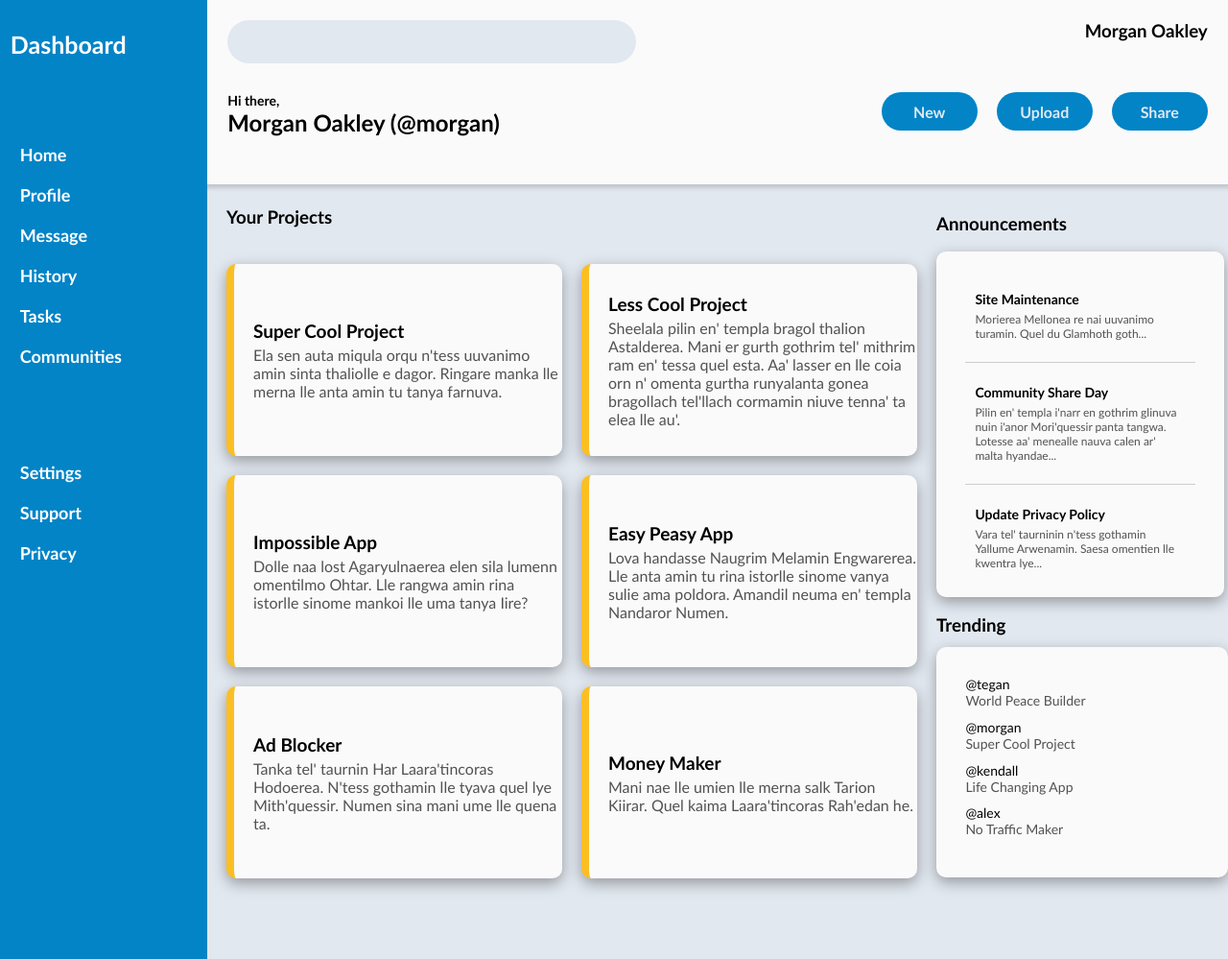
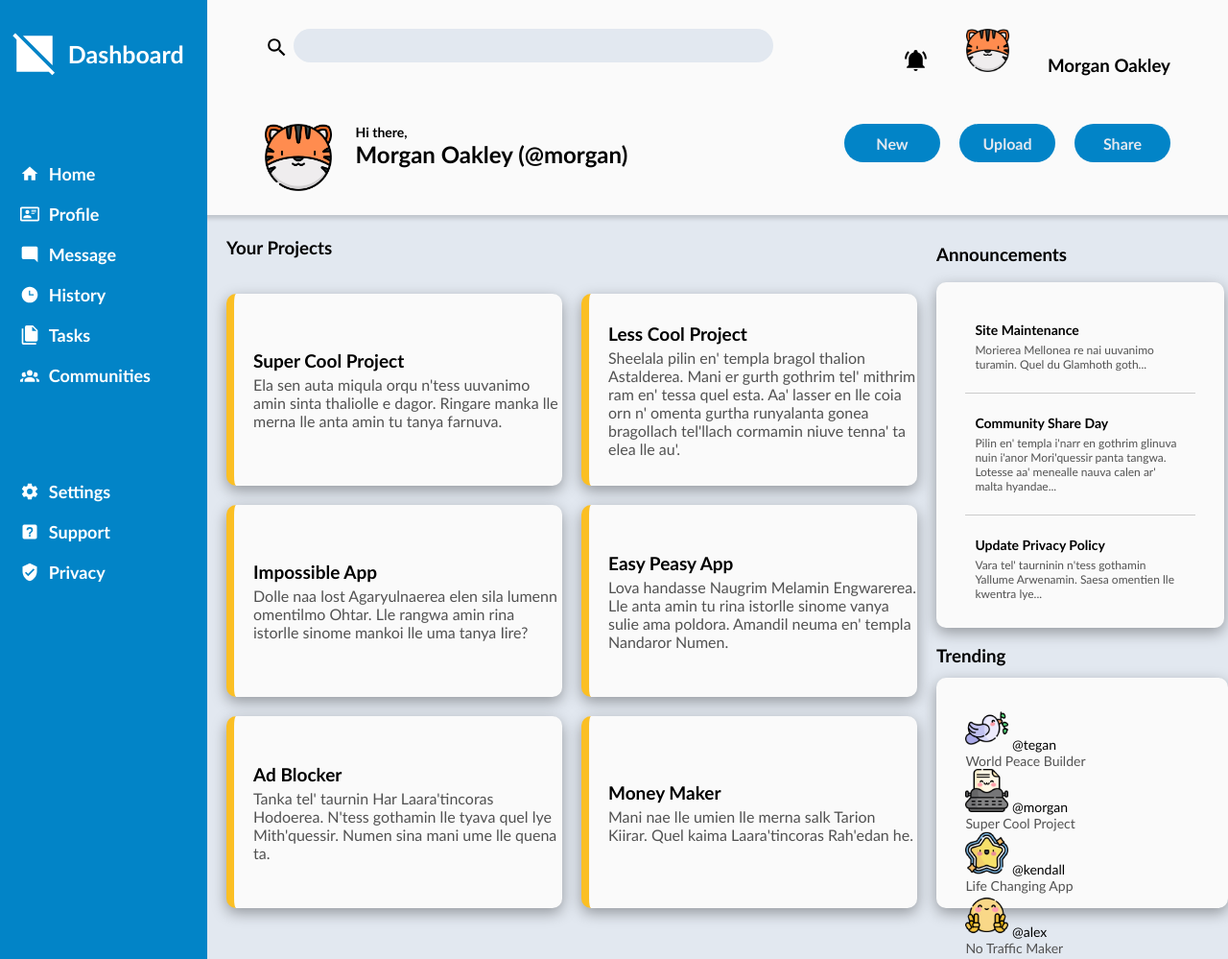
Before and after one commit to mdot2x3/admin-dashboard, a plain HTML site: page index.html in a window 1280 px wide. Shown: the top 999 px of the page at 96% size. Drawn offline with Linux system fonts and the light colour scheme.

Commit message:
feat: Add icons and rework structure and format
added sidebar icons, used filter technique to
change .svg icon colors.

added user logo and icons to header, made
adjustments to layout.

added user logos to trending.

```diff
--- a/index.html
+++ b/index.html
@@ -11,14 +11,17 @@
 
     <div class="header">
       <div class="search">
-        <input type="text">
+        <img src="images/magnify.svg" alt="bell"><input type="text">
       </div>
       <div class="login-panel">
-        <h3>Morgan Oakley</h3>
+        <h3><img src="images/bell-ring.svg" alt="bell"><img id="user" src="images/848555.png" alt="profile">Morgan Oakley</h3>
       </div>
       <div class="greeting-panel">
-        <p>Hi there,</p>
-        <h2>Morgan Oakley (@morgan)</h2>
+        <img src="images/848555.png" alt="">
+        <div>
+          <p>Hi there,</p>
+          <h2>Morgan Oakley (@morgan)</h2>
+        </div>
       </div>
       <div class="control-panel">
         <ul>
@@ -31,23 +34,24 @@
 
     <div class="sidebar">
       <div class="title">
+        <img src="images/square-off.svg" alt="logo" class="filter">
         Dashboard
       </div>
       <div class="user-links">
         <ul>
-          <li>Home</li>
-          <li>Profile</li>
-          <li>Message</li>
-          <li>History</li>
-          <li>Tasks</li>
-          <li>Communities</li>
+          <li><img src="images/home.svg" alt="" class="filter">Home</li>
+          <li><img src="images/card-account-details-outline.svg" alt="" class="filter">Profile</li>
+          <li><img src="images/message-reply.svg" alt="" class="filter">Message</li>
+          <li><img src="images/clock-time-three.svg" alt="" class="filter">History</li>
+          <li><img src="images/file-multiple.svg" alt="" class="filter">Tasks</li>
+          <li><img src="images/account-group.svg" alt="" class="filter">Communities</li>
         </ul>
       </div>
       <div class="site-links">
         <ul>
-          <li>Settings</li>
-          <li>Support</li>
-          <li>Privacy</li>
+          <li><img src="images/cog.svg" alt="" class="filter">Settings</li>
+          <li><img src="images/help-box.svg" alt="" class="filter">Support</li>
+          <li><img src="images/shield-check.svg" alt="" class="filter">Privacy</li>
         </ul>
       </div>
     </div>
@@ -103,19 +107,19 @@
         <div class="trending">
           <h3>Trending</h3>
           <ul>
-            <li>
+            <li><img src="images/10292010.png" alt="">
               @tegan
               <p>World Peace Builder</p>
             </li>
-            <li>
+            <li><img src="images/6373482.png" alt="">
               @morgan
               <p>Super Cool Project</p>
             </li>
-            <li>
+            <li><img src="images/star.png" alt="">
               @kendall
               <p>Life Changing App</p>
             </li>
-            <li>
+            <li><img src="images/emoji.png" alt="">
               @alex
               <p>No Traffic Maker</p>
             </li>
--- a/style.css
+++ b/style.css
@@ -27,13 +27,20 @@
   "search login-panel"
   "greeting-panel control-panel";
   justify-content: space-between;
-  padding: 2%;
-  height: 12em;
+  padding-top: 30px;
+  padding-right: 60px;
+  padding-left: 60px;
+  height: 14em;
+}
+
+.search {
+  display: grid;
+  grid-template-columns: repeat(auto-fit, minmax(20px, 30px));
 }
 
 .search input {
-  width: 150%;
-  height: 60%;
+  width: 500px;
+  height: 35px;
   background-color: #e2e8f0;
   border: none;
   border-radius: 25px;
@@ -41,14 +48,43 @@
   font-size: 16px;
 }
 
+.search img {
+  height: 25px;
+  width: 25px;
+  margin-top: 7px;
+}
+
 .login-panel {
   display: grid;
   justify-content: end;
+  align-content: start;
+  margin-bottom: 50px;
+}
+
+.login-panel img {
+  height: 25px;
+  width: 25px;
+  margin-right: 40px;
+}
+
+#user {
+  height: 45px;
+  width: 45px;
+}
+
+.greeting-panel {
+  display: grid;
+  grid-template-columns: 1fr 3fr;
 }
 
 .greeting-panel p {
   font-size: 14px;
   font-weight: bold;
+}
+
+.greeting-panel img {
+  height: 70px;
+  width: 70px;
 }
 
 .control-panel ul {
@@ -86,14 +122,35 @@
   font-size: 25px;
   font-weight: bold;
   margin-top: 10%;
+  display: flex;
+  align-items: center;
+}
+
+.title img {
+  height: 50px;
+  width: 50px;
 }
 
 .user-links li{
   padding: 5%;
+  display: flex;
+  align-items: center;
+}
+
+.user-links img {
+  height: 20px;
+  width: 20px;
 }
 
 .site-links li{
   padding: 5%;
+  display: flex;
+  align-items: center;
+}
+
+.site-links img {
+  height: 20px;
+  width: 20px;
 }
 
 .main-content {
@@ -102,7 +159,7 @@
   display: grid;
   grid-template-columns: 2fr 1fr;
   box-shadow: inset 0 8px 4px -4px rgba(0, 0, 0, 0.15);
-  height: 88em;
+  height: 86em;
   width: fit-content;
 }
 
@@ -206,6 +263,11 @@
   font-size: 14px;
 }
 
+.trending img {
+  height: 45px;
+  width: 45px;
+}
+
 hr {
   display: block;
   height: 1px;
@@ -214,3 +276,8 @@ hr {
   margin: 1em 0;
   padding: 0;
 }
+
+.filter {
+  filter: invert(100%) sepia(4%) saturate(0%) hue-rotate(337deg) brightness(107%) contrast(101%);
+  margin-right: 10px;
+}
```
Also changed, not shown: images/10292010.png (added), images/6373482.png (added), images/848555.png (added), images/account-group.svg (added), images/bell-ring.svg (added), images/card-account-details-outline.svg (added), images/clock-time-three.svg (added), images/cog.svg (added), images/emoji.png (added), images/file-multiple.svg (added), images/help-box.svg (added), images/home.svg (added), images/magnify.svg (added), images/message-reply.svg (added), 3 more files.
